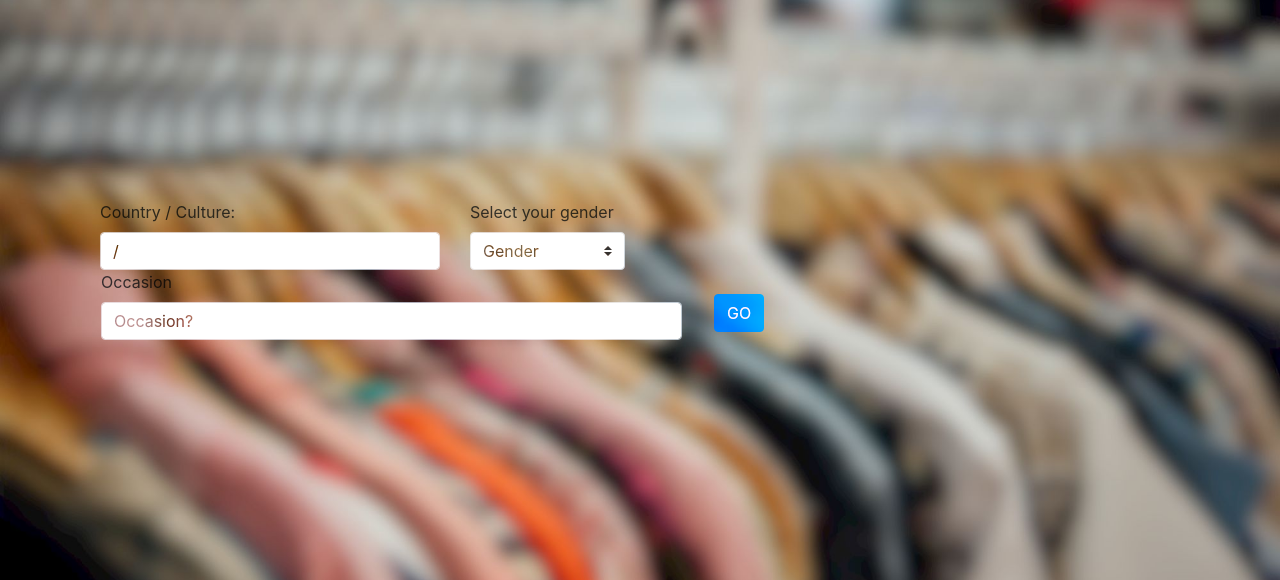
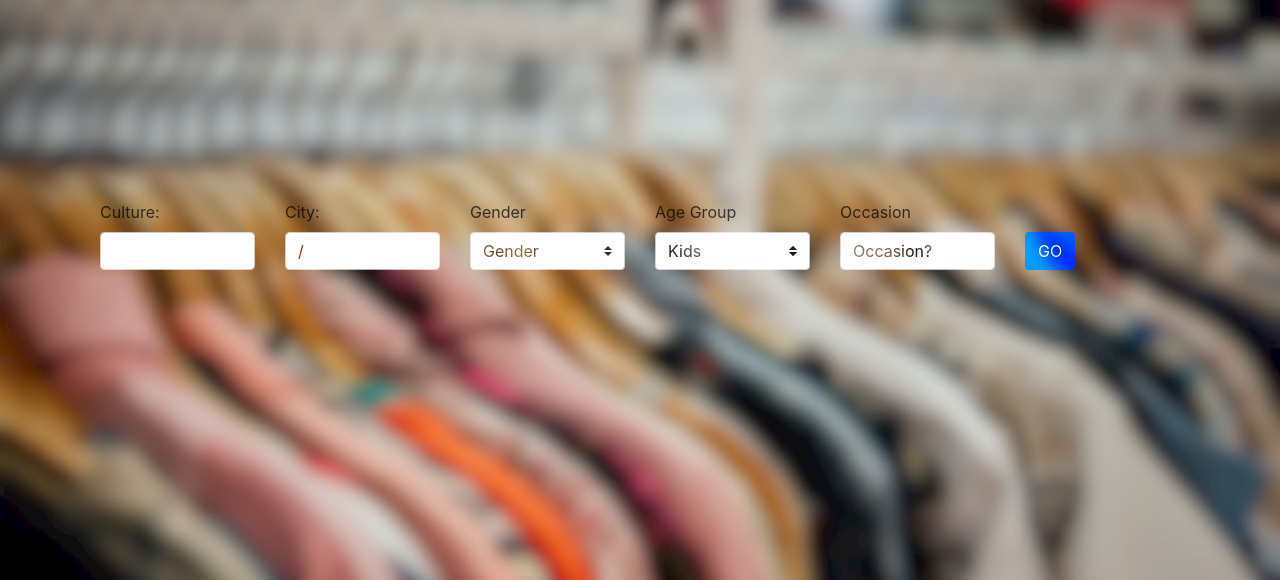
Before and after one commit to mukunda-p/vogueX---Fashion-Recommender, a Flask app: template tests/templates/home.html in a window 1280 px wide. Shown: the part 56-636 px from the top of the page. Run offline with Flask 2, Linux system fonts and the light colour scheme; the template is opened without the code that fills it, so the values that code supplies are empty; some libraries are stand-ins or nearby versions.

Commit message:
Added Culture, City, Age Group to home.html

```diff
--- a/website/templates/home.html
+++ b/website/templates/home.html
@@ -17,11 +17,14 @@ src="https://ajax.googleapis.com/ajax/libs/jquery/3.6.0/jquery.min.js"
     </div>
     <form action="/recommendations" method="POST" id="recoForm">
         <div class="row top-buffer">
-            <div class="col-4">
-                <label>Country / Culture: </label><input type="text" class="form-control hover-zoom" id="city" name="city" value={{current_user.city}} />
+            <div class="col-2">
+                <label>Culture: </label><input type="text" class="form-control hover-zoom" id="culture" name="culture"/>
             </div>
             <div class="col-2">
-                <label for="gender" > Select your gender</label>
+                <label>City: </label><input type="text" class="form-control hover-zoom" id="city" name="city" value={{current_user.city}} />
+            </div>
+            <div class="col-2">
+                <label for="gender">Gender</label>
                 <select class="custom-select" id="inputGroupSelect01" id="gender" name="gender" value={{current_user.gender}}>
                     <option value={{current_user.gender}} selected>Gender</option>
                     <option value="male">Male</option>
@@ -29,13 +32,21 @@ src="https://ajax.googleapis.com/ajax/libs/jquery/3.6.0/jquery.min.js"
                     <option value="other">other</option>
                 </select>
             </div>
-            <div class="form-group mx-sm-3 mb-2">
+            <div class="col-2">
+                <label for="ageGroup">Age Group</label>
+                <select class="custom-select" id="inputGroupSelect02" id="ageGroup" name="ageGroup">
+                    <option value="Kids">Kids</option>
+                    <option value="Teenagers">Teenagers</option>
+                    <option value="Adults">Adults</option>
+                </select>
+            </div>
+            <div class="form-group col-2">
                 <label for="occasion">Occasion</label>
                 <input class="form-control hover-zoom" size="50" type="text" id="occasion" name="occasion" placeholder="Occasion?">
             </div>
-            <div class="form-group mx-sm-3 mb-2">
+            <div class="form-group col-2 mt-2">
                 <br>
-                <button id="go" name="go" type="button" class="btn recoButton1 btn-primary mb-2">GO</button>
+                <button id="go" name="go" type="button" class="btn recoButton1 btn-primary btn-rounded">GO</button>
             </div>
         </div>
         <div class="row top-buffer">
```
